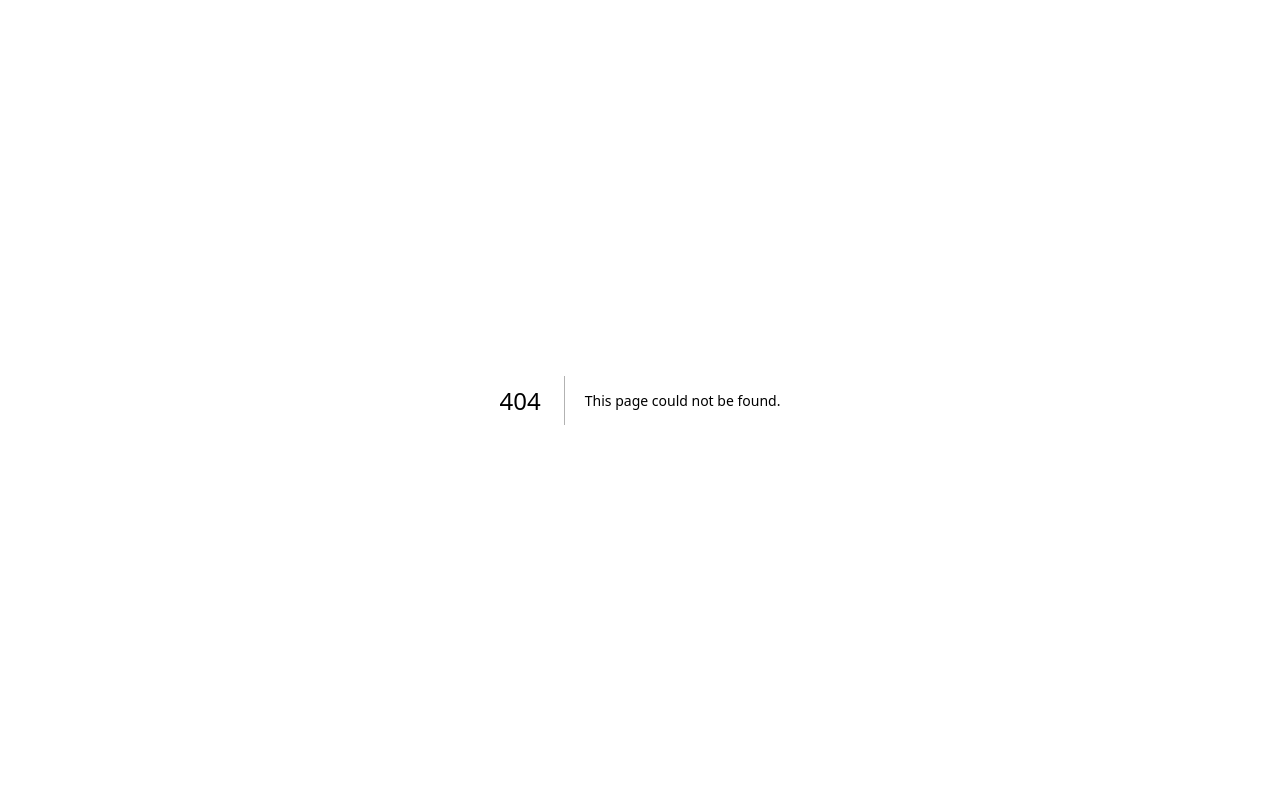
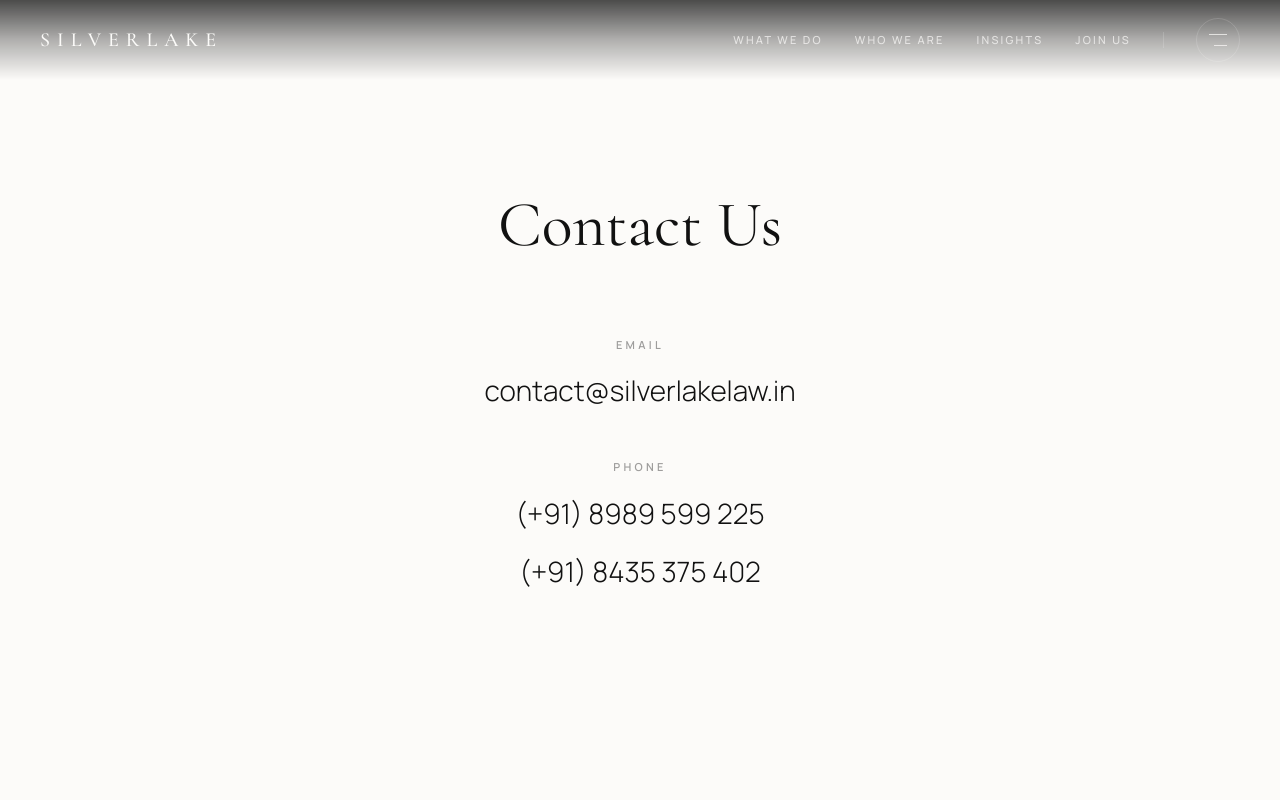
Before and after one commit to amaysomani/silverlake-website, a Next.js app: page /contact in a window 1280 px wide. Before the commit this address had no page. Shown: the top 800 px of the page. Built offline with nearby package versions, Linux system fonts and the light colour scheme.

Commit message:
Update about page contact CTA and create dedicated minimal contact page

```diff
--- a/src/app/about/page.tsx
+++ b/src/app/about/page.tsx
@@ -135,17 +135,10 @@ export default function AboutPage() {
             </p>
             <div className="flex flex-col sm:flex-row gap-6 justify-center">
               <Link
-                href="/careers#apply"
+                href="/contact"
                 className="group inline-flex justify-center items-center gap-3 bg-[#111] text-white px-10 py-5 text-[13px] font-semibold uppercase tracking-[0.2em] hover:bg-[#333] transition-colors"
               >
-                Contact Our Hubs
-                <ArrowRight className="h-4 w-4 transition-transform duration-300 group-hover:translate-x-1" />
-              </Link>
-              <Link
-                href="/careers#apply"
-                className="group inline-flex justify-center items-center gap-3 border border-[#111]/20 bg-transparent text-[#111] px-10 py-5 text-[13px] font-semibold uppercase tracking-[0.2em] hover:border-[#111] transition-colors"
-              >
-                Contact Dublin Hub
+                Contact Us
                 <ArrowRight className="h-4 w-4 transition-transform duration-300 group-hover:translate-x-1" />
               </Link>
             </div>
--- /dev/null
+++ b/src/app/contact/page.tsx
@@ -0,0 +1,52 @@
+import Header from "@/components/Header";
+import Footer from "@/components/Footer";
+
+export default function ContactPage() {
+  return (
+    <>
+      <Header />
+      <main className="bg-[#fcfbf9] min-h-screen pt-32 pb-40 flex flex-col items-center justify-center">
+        <div className="mx-auto max-w-3xl px-6 lg:px-10 text-center">
+          <h1 className="font-serif text-[48px] sm:text-[64px] font-normal text-[#111] mb-16">
+            Contact Us
+          </h1>
+
+          <div className="space-y-12">
+            <div>
+              <p className="text-[11px] font-semibold uppercase tracking-[0.3em] text-[#111]/40 mb-4">
+                Email
+              </p>
+              <a
+                href="mailto:contact@silverlakelaw.in"
+                className="text-[24px] sm:text-[28px] text-[#111] hover:text-[#C5A059] transition-colors font-light"
+              >
+                contact@silverlakelaw.in
+              </a>
+            </div>
+
+            <div>
+              <p className="text-[11px] font-semibold uppercase tracking-[0.3em] text-[#111]/40 mb-4">
+                Phone
+              </p>
+              <div className="flex flex-col gap-4">
+                <a
+                  href="tel:+918989599225"
+                  className="text-[24px] sm:text-[28px] text-[#111] hover:text-[#C5A059] transition-colors font-light"
+                >
+                  (+91) 8989 599 225
+                </a>
+                <a
+                  href="tel:+918435375402"
+                  className="text-[24px] sm:text-[28px] text-[#111] hover:text-[#C5A059] transition-colors font-light"
+                >
+                  (+91) 8435 375 402
+                </a>
+              </div>
+            </div>
+          </div>
+        </div>
+      </main>
+      <Footer />
+    </>
+  );
+}
```
